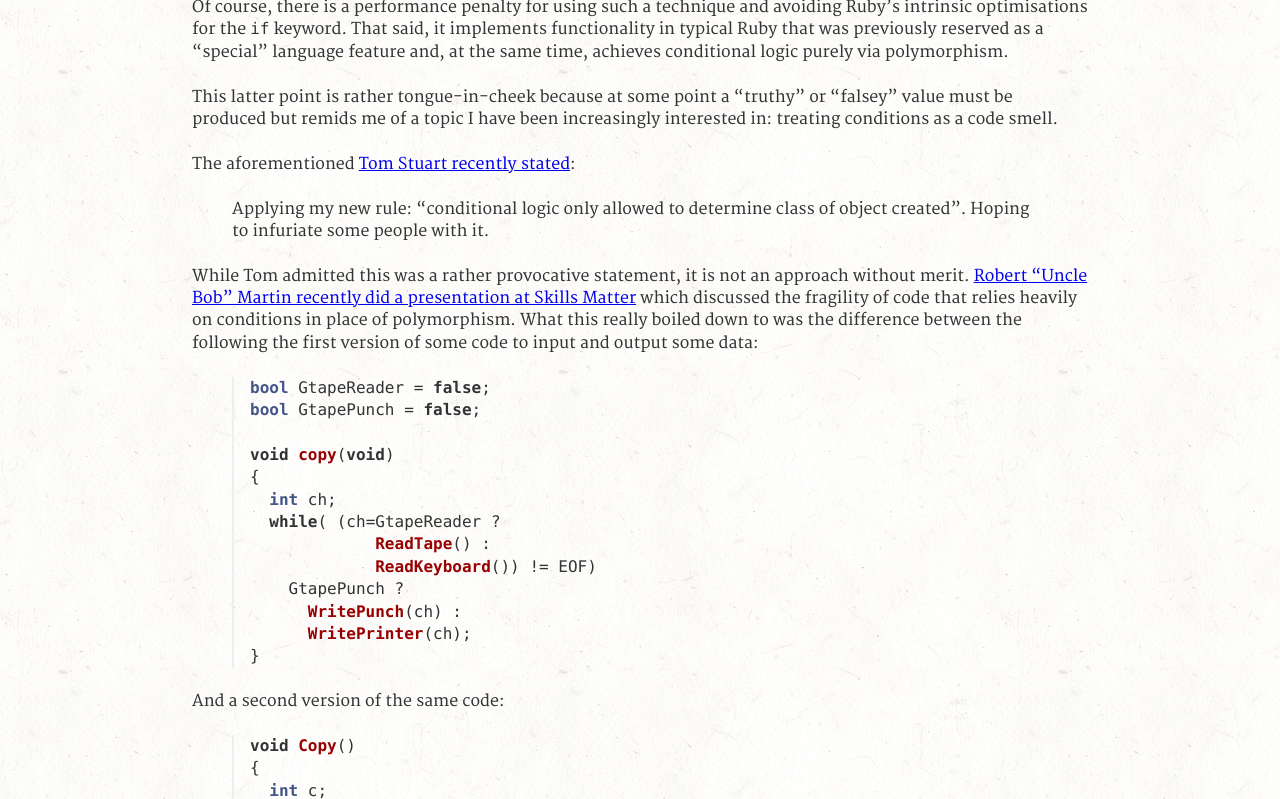
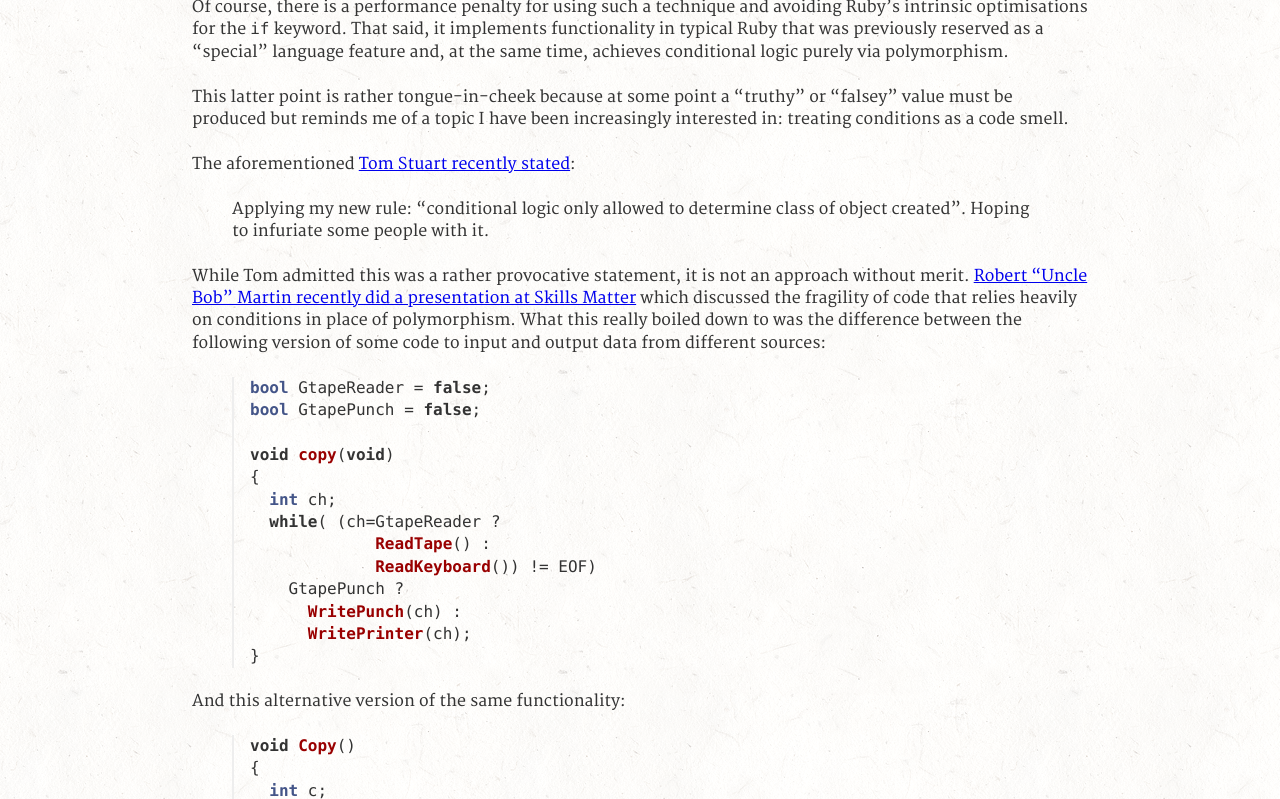
Before and after one commit to mudge/mudge.github.com, a Jekyll site: the page built from _posts/2012-07-09-implementing-if-in-ruby.markdown, in a window 1280 px wide. Shown: the part 1121-1920 px from the top of the page. Built offline with Jekyll 4.4.1, drawn with Linux system fonts in a browser that asks for light colours; Markdown is read by kramdown in place of the engine named in the settings; comment, search, counter and statistics services are not loaded.

Commit message:
Amend typos.

```diff
--- a/_posts/2012-07-09-implementing-if-in-ruby.markdown
+++ b/_posts/2012-07-09-implementing-if-in-ruby.markdown
@@ -46,13 +46,13 @@ the above code as a [gem](http://rubygems.org/gems/if).)
 
 Of course, there is a performance penalty for using such a technique and avoiding Ruby's intrinsic optimisations for the `if` keyword. That said, it implements functionality in typical Ruby that was previously reserved as a "special" language feature and, at the same time, achieves conditional logic purely via polymorphism.
 
-This latter point is rather tongue-in-cheek because at some point a "truthy" or "falsey" value must be produced but remids me of a topic I have been increasingly interested in: treating conditions as a code smell.
+This latter point is rather tongue-in-cheek because at some point a "truthy" or "falsey" value must be produced but reminds me of a topic I have been increasingly interested in: treating conditions as a code smell.
 
 The aforementioned [Tom Stuart recently stated](https://twitter.com/mortice/status/221225889407565824):
 
 > Applying my new rule: "conditional logic only allowed to determine class of object created". Hoping to infuriate some people with it.
 
-While Tom admitted this was a rather provocative statement, it is not an approach without merit. [Robert "Uncle Bob" Martin recently did a presentation at Skills Matter](http://skillsmatter.com/podcast/agile-scrum/uncle-bob-expert-insights) which discussed the fragility of code that relies heavily on conditions in place of polymorphism. What this really boiled down to was the difference between the following the first version of some code to input and output some data:
+While Tom admitted this was a rather provocative statement, it is not an approach without merit. [Robert "Uncle Bob" Martin recently did a presentation at Skills Matter](http://skillsmatter.com/podcast/agile-scrum/uncle-bob-expert-insights) which discussed the fragility of code that relies heavily on conditions in place of polymorphism. What this really boiled down to was the difference between the following version of some code to input and output data from different sources:
 
 {% highlight csharp %}
 bool GtapeReader = false;
@@ -70,7 +70,7 @@ void copy(void)
 }
 {% endhighlight %}
 
-And a second version of the same code:
+And this alternative version of the same functionality:
 
 {% highlight csharp %}
 void Copy()
@@ -82,5 +82,5 @@ void Copy()
 {% endhighlight %}
 
 I'll let Uncle Bob describe the differences better than I can but it's a
-powerful idea and a stern warning: conditions bind you much more strongly than you might
-first expect.
+powerful idea and a stern warning: conditions bind you much more strongly than
+you might first expect.
```
